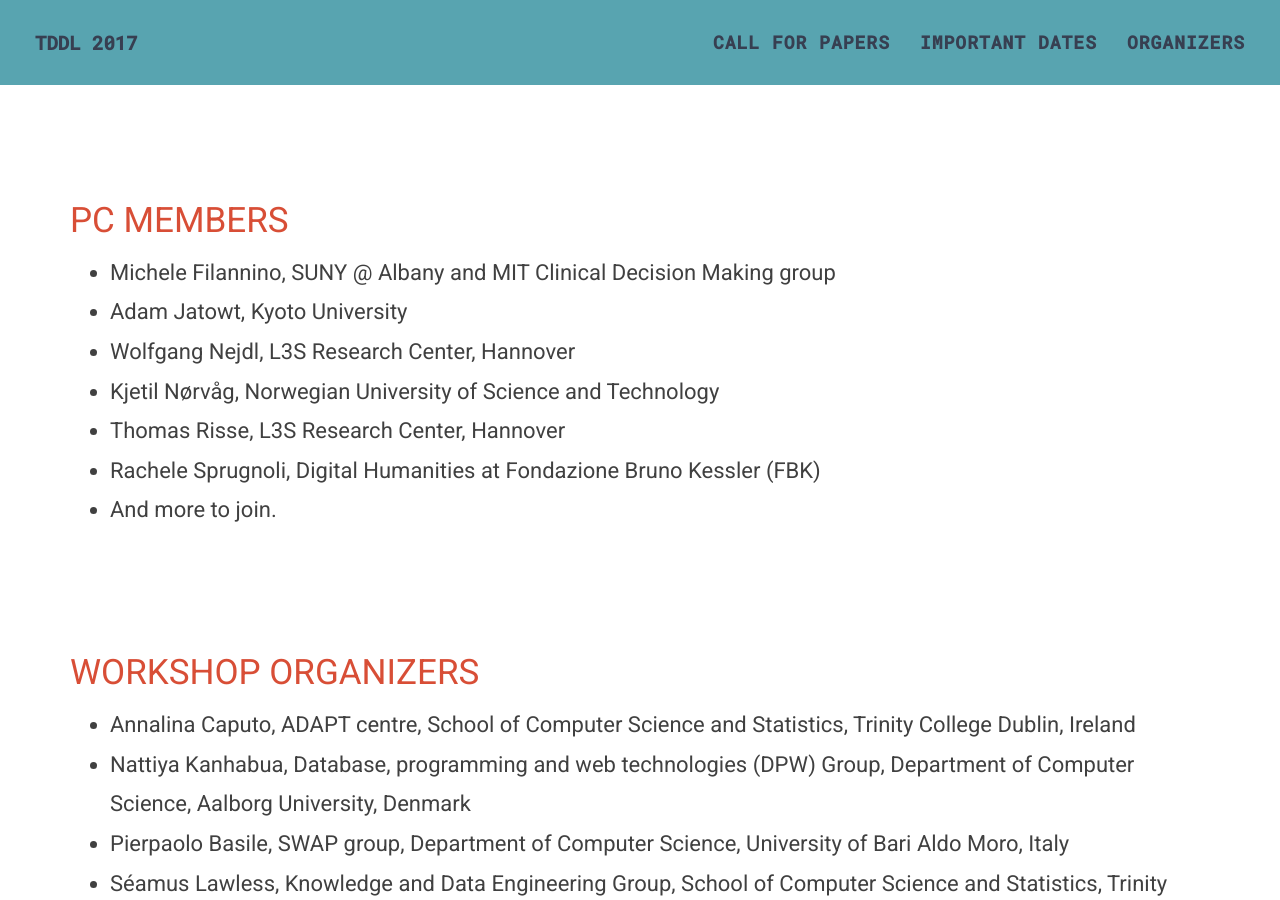
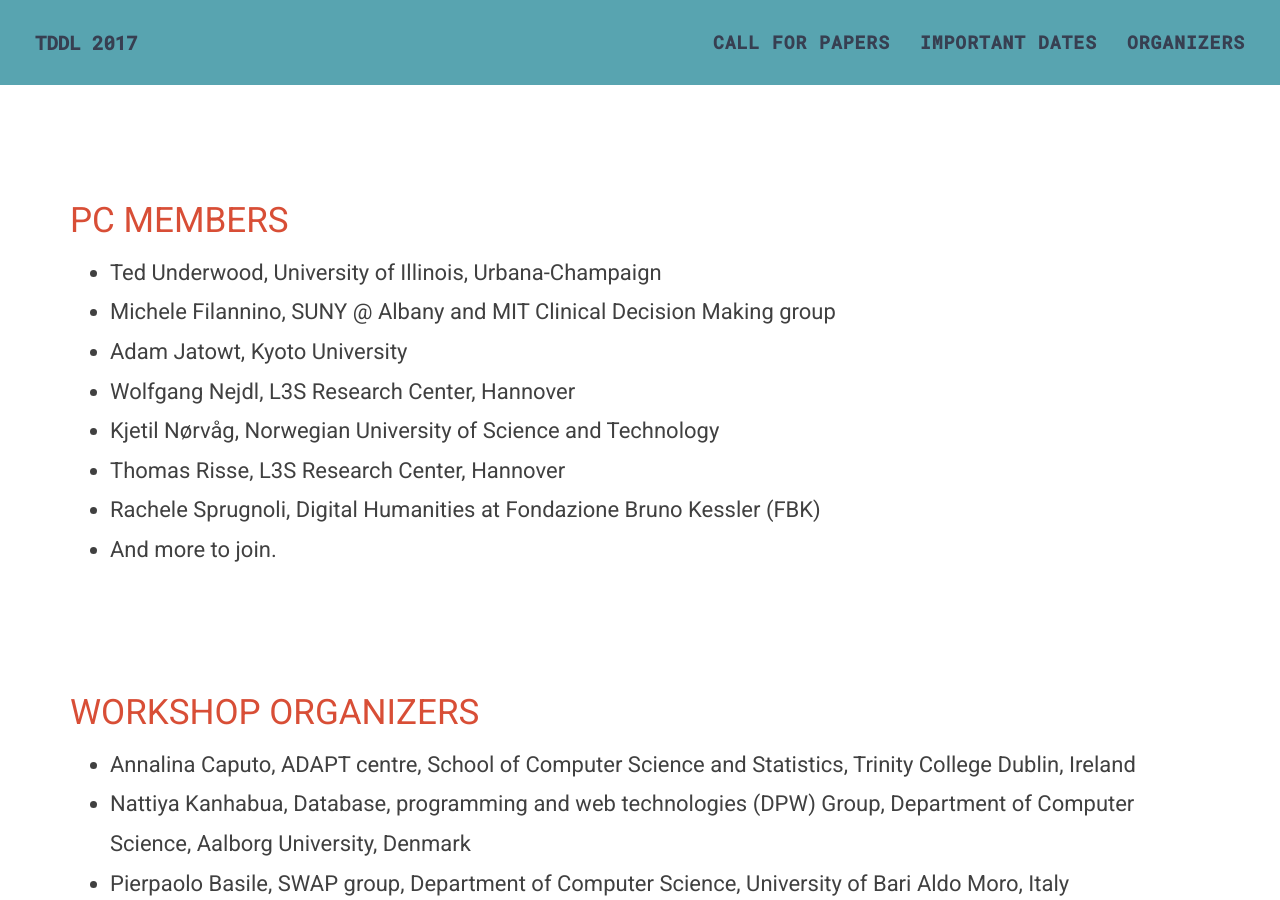
Before and after one commit to tddl2017/tddl2017.github.io, a Jekyll site: the page built from index.markdown, in a window 1280 px wide and 900 px high, scrolled down 2668 px. Built offline with Jekyll 4.4.1, drawn with Linux system fonts in a browser that asks for light colours.

Commit message:
Update index.markdown

```diff
--- a/index.markdown
+++ b/index.markdown
@@ -62,6 +62,7 @@ We will also consider editing a special issue on the International Journal on Di
 
 # PC MEMBERS
 
+  - Ted Underwood, University of Illinois, Urbana-Champaign
   - Michele Filannino, SUNY @ Albany and MIT Clinical Decision Making group
   - Adam Jatowt, Kyoto University
   - Wolfgang Nejdl, L3S Research Center, Hannover
```
